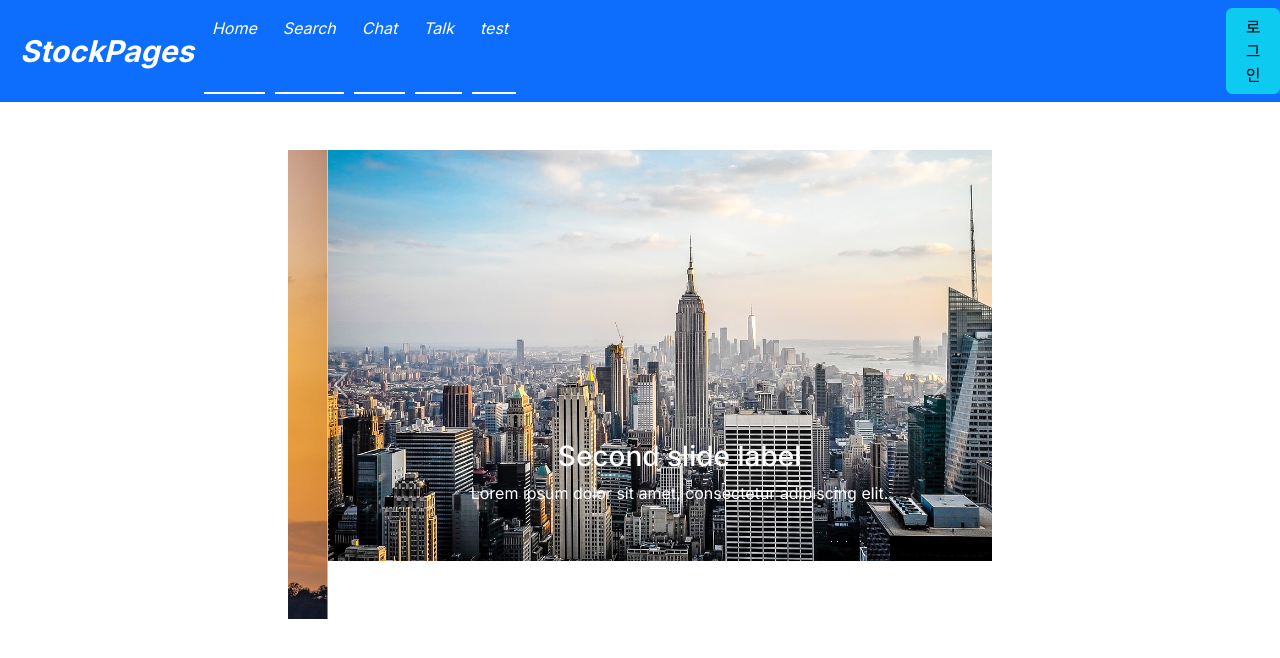
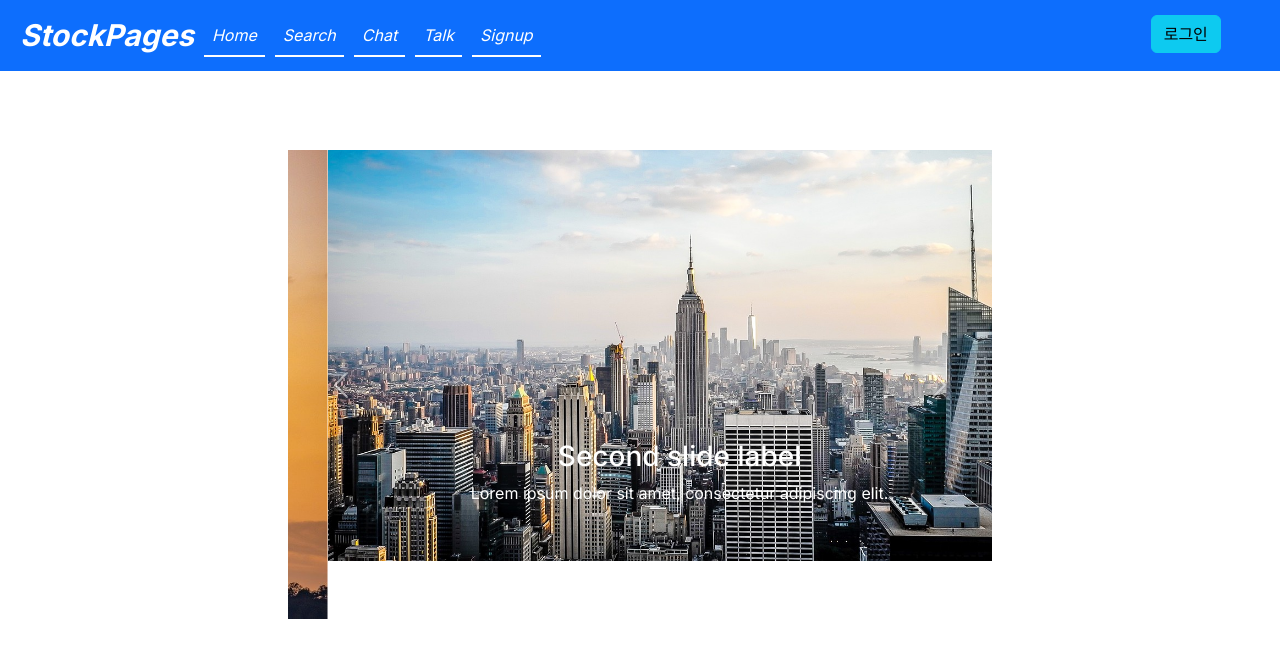
Before and after one commit to Ewonhee/my-stockpage, a Next.js app: page / in a window 1280 px wide. Shown: the top 658 px of the page. Built offline with nearby package versions, Linux system fonts and the light colour scheme; no server answers.

Commit message:
로그인 디자인 수정

```diff
--- a/app/components/Navbar.js
+++ b/app/components/Navbar.js
@@ -11,6 +11,7 @@ import { SessionProvider, useSession } from 'next-auth/react';
 function CustomNavbar() {
   const { data: session } = useSession();
 
+
   return (
     <nav style={{ position: 'fixed', top: '0', left: '0', right: '0', zIndex: '1000' }}>
       <Navbar className='navbar-custom' bg="primary" expand="lg" style={{ fontStyle: 'italic' }}>
@@ -22,13 +23,13 @@ function CustomNavbar() {
             <Nav.Link href='/Search' style={{ borderBottom: '2px solid white' }}>Search</Nav.Link>
             <Nav.Link href="/function_test" style={{ borderBottom: '2px solid white' }}>Chat</Nav.Link>
             <Nav.Link href="/talk" style={{ borderBottom: '2px solid white' }}>Talk</Nav.Link>
-            <Nav.Link href="./test" style={{ borderBottom: '2px solid white' }}>test</Nav.Link>
+            <Nav.Link href="./test" style={{ borderBottom: '2px solid white' }}>Signup</Nav.Link>
             <div className='login'>
               {session ? (
-                <div>
+                <>
                   <span className='loginname'>{session.user.name}</span>
                   <Logoutbtn/>
-                </div>
+                </>
               ) : (
                 <Loginbtn />
               )}
--- a/app/globals.css
+++ b/app/globals.css
@@ -275,15 +275,17 @@ padding-top: 100px; /* Navbar의 높이에 맞게 조절 */
 }
 
 .login{
-  margin-left: 700px;
+  margin-left: 600px;
 }
 
 .loginname {
-  margin-right: auto;
+  margin-right: 20px; /* 오른쪽 여백을 추가합니다. */
+  white-space: nowrap; /* 텍스트가 넘칠 때 줄 바꿈을 방지합니다. */
+  overflow: hidden; /* 텍스트가 요소의 영역을 넘어갈 경우 숨깁니다. */
+  text-overflow: ellipsis; /* 텍스트가 요소의 영역을 넘어갈 경우 생략 부호를 표시합니다. */
   color: #fff; /* 텍스트 색상을 흰색으로 설정합니다. */
   font-weight: bold; /* 텍스트를 굵게 표시합니다. */
   font-size: 16px; /* 텍스트 크기를 조정합니다. */
   text-transform: capitalize; /* 텍스트를 대문자로 변환합니다. */
   text-decoration: none; /* 텍스트에 밑줄을 제거합니다. */
-  margin-right: 20px; /* 오른쪽 여백을 추가합니다. */
 }
```
